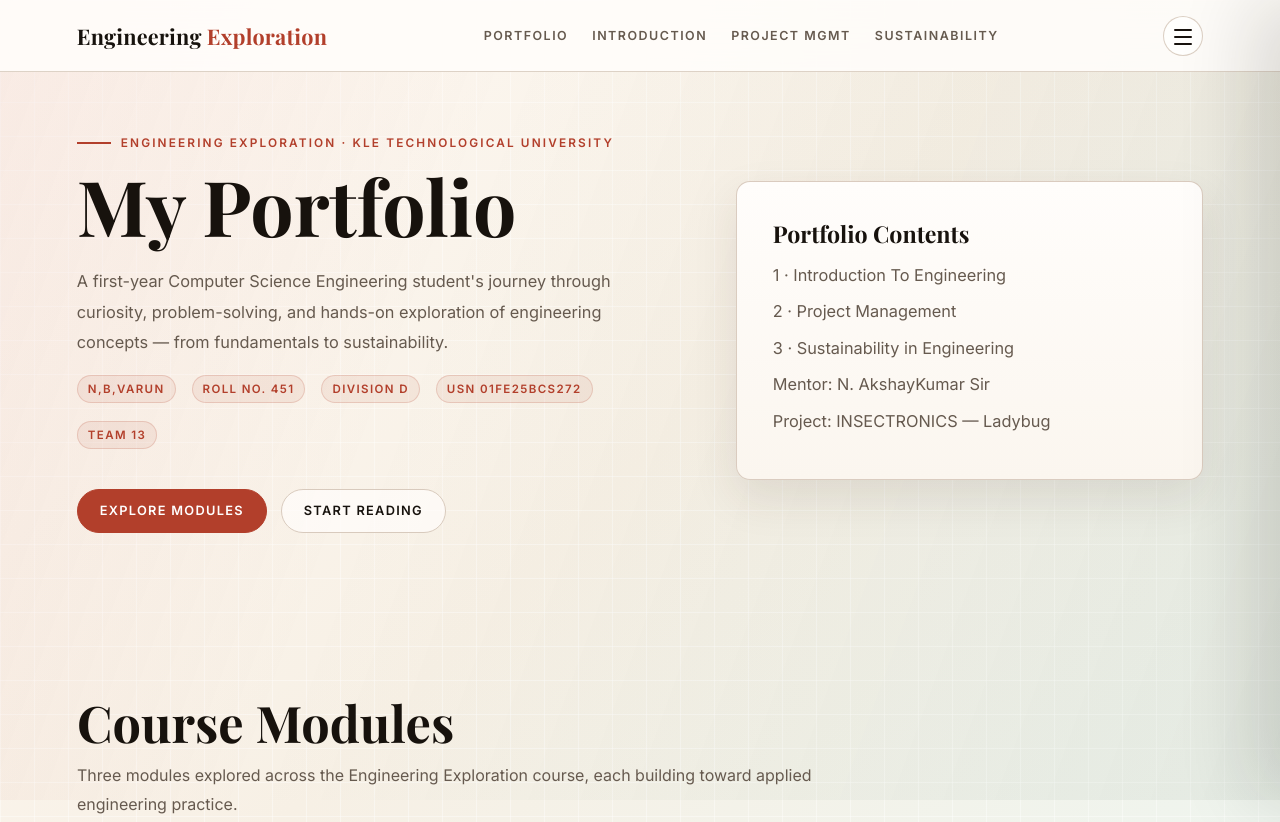
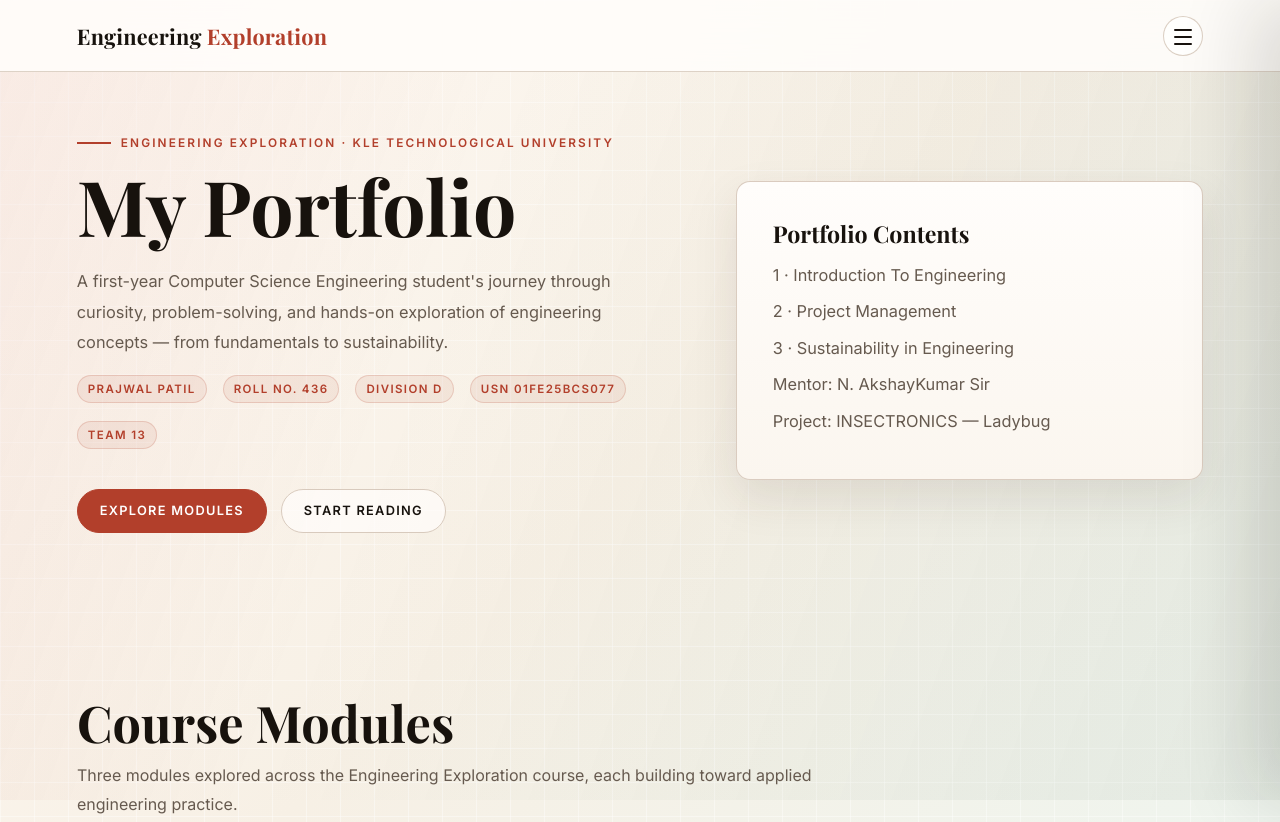
Before and after one commit to animeman0001111-cloud/PRAJWALPORT, a plain HTML site: page intro.html in a window 1280 px wide. Shown: the top 822 px of the page. Drawn offline with nearby package versions, Linux system fonts and the light colour scheme.

Commit message:
Update intro.html

```diff
--- a/intro.html
+++ b/intro.html
@@ -124,10 +124,7 @@ th{background:#2f2721;color:#fff;text-align:left;padding:14px 16px;font-weight:8
 <nav>
   <div class="logo">Engineering <span>Exploration</span></div>
   <div class="nav-links">
-    <a href="index.html">Portfolio</a>
-    <a href="intro.html">Introduction</a>
-    <a href="page2-management.html">Project Mgmt</a>
-    <a href="page3-sustainability.html">Sustainability</a>
+
   </div>
   <button class="burger" id="burger" aria-label="Open menu" aria-expanded="false">
     <span></span><span></span><span></span>
@@ -168,10 +165,10 @@ th{background:#2f2721;color:#fff;text-align:left;padding:14px 16px;font-weight:8
       <h1>My Portfolio</h1>
       <p class="hero-desc">A first-year Computer Science Engineering student's journey through curiosity, problem-solving, and hands-on exploration of engineering concepts — from fundamentals to sustainability.</p>
       <div class="info-row">
-        <span class="tag">N,B,VARUN</span>
-        <span class="tag">Roll No. 451</span>
+        <span class="tag">PRAJWAL PATIL</span>
+        <span class="tag">Roll No. 436</span>
         <span class="tag">Division D</span>
-        <span class="tag">USN 01FE25BCS272</span>
+        <span class="tag">USN 01FE25BCS077</span>
         <span class="tag">Team 13</span>
       </div>
       <div class="btns">
```
